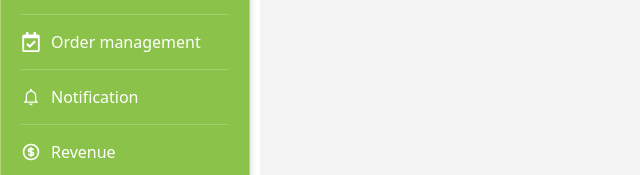
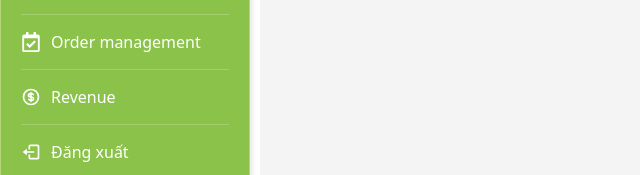
Before and after one commit to thaibao02/saven-serve, a React (Create React App) app: page /owner-dashboard in a window 1280 px wide. Shown: the part 343-518 px from the top of the page, without its empty margins (0-640 px from the left). Built offline with nearby package versions, Linux system fonts and the light colour scheme.

Commit message:
fix order

```diff
--- a/src/Pages/Orders/Orders.js
+++ b/src/Pages/Orders/Orders.js
@@ -91,7 +91,7 @@ const Orders = () => {
                         <div key={order._id} className="order-card">
                             <div className="order-header">
                                 <div className="order-info">
-                                    <span className="order-id">Mã đơn hàng: {order._id}</span>
+                                    <div className="order-placed"><b>Đã đặt hàng</b></div>
                                     <span className="order-date">{formatDate(order.createdAt)}</span>
                                 </div>
                                 <div
--- a/src/Pages/Owner/OrderManagement.js
+++ b/src/Pages/Owner/OrderManagement.js
@@ -131,7 +131,7 @@ const OrderManagement = () => {
                                         <>
                                             <td rowSpan={order.items.length}>{order._id}</td> {/* Use rowSpan */}
                                             <td rowSpan={order.items.length}>{order.user?.name || 'N/A'}</td>
-                                            <td rowSpan={order.items.length}>{order.user?.phoneNumber || 'N/A'}</td>
+                                            <td rowSpan={order.items.length}>{order.user?.phone || 'N/A'}</td>
                                             <td rowSpan={order.items.length}>{order.user?.address || 'N/A'}</td>
                                         </>
                                     )}
--- a/src/Pages/Owner/owner.js
+++ b/src/Pages/Owner/owner.js
@@ -64,10 +64,7 @@ const OwnerDashboard = () => {
                          <FaRegCalendarCheck className="menu-icon" />
                          Order management
                     </li>
-                    <li onClick={() => handleMenuItemClick('notifications')} className={activeMenuItem === 'notifications' ? 'active' : ''}>
-                         <IoMdNotificationsOutline className="menu-icon" />
-                         Notification
-                    </li>
+
                     <li onClick={() => handleMenuItemClick('revenue')} className={activeMenuItem === 'revenue' ? 'active' : ''}>
                          <HiOutlineCurrencyDollar className="menu-icon" />
                          Revenue
```
Also changed, not shown: 1 other file (tests, documents, lock files or other folders).
